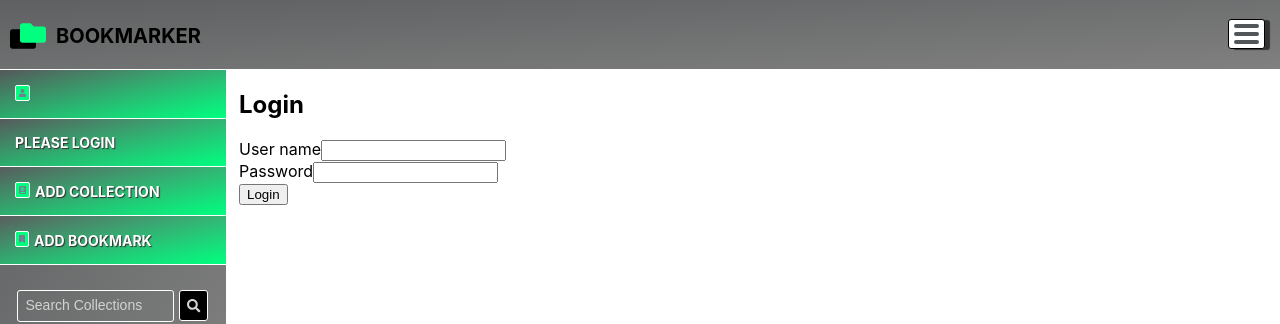
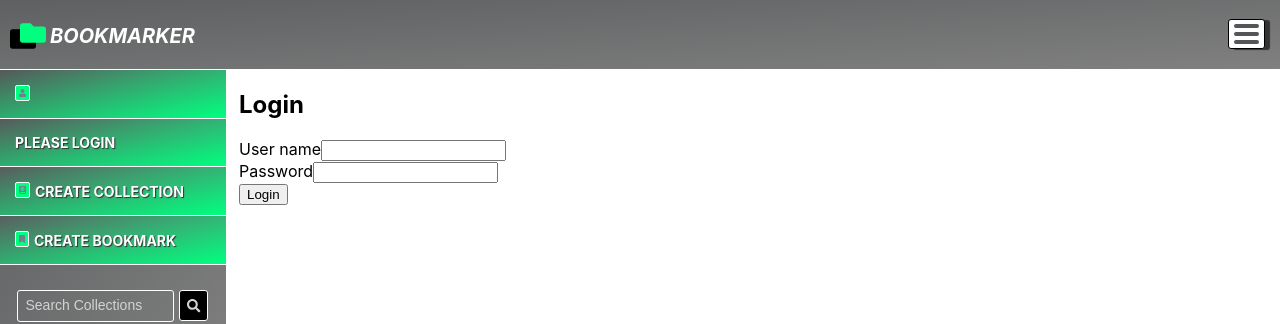
Before and after one commit to quonn-bernard/React-bookmarking-client, a React (Create React App) app: page /login in a window 1280 px wide. Shown: the top 324 px of the page. Built offline with nearby package versions, Linux system fonts and the light colour scheme; no server answers.

Commit message:
updated sidebar btn icons

```diff
--- a/src/App.js
+++ b/src/App.js
@@ -140,6 +140,7 @@ class App extends Component {
         const folder = <FontAwesomeIcon style={{ marginLeft: "50px", marginTop: "-10px", fontSize: "26px" }} icon={faFolder} className=" thumbsUp fa-4x" />
         const resultFolder = <FontAwesomeIcon style={{ fontSize: "16px", color: "springgreen", marginRight: "5px" }} icon={faFolder} className="" />
         const shadowFolder = <FontAwesomeIcon style={{ marginLeft: "10px", fontSize: "26px", marginBottom: "-6px" }} icon={faFolder} className="shadowFolder fa-4x" />
+        const bmFolder = <FontAwesomeIcon style={{ fontSize: "26px", margin: "15px 5px -10px 0", color: "springgreen"}} icon={faBookmark} className="shadowFolder fa-4x" />
         const value = {
             bookmarks: this.state.bookmarks,
             collections: this.state.collections,
@@ -158,7 +159,7 @@ class App extends Component {
                     <NavBar swapOpen={this.swapOpen}>
                         <Logo>
                             <span style={{ fontSize: "11px" }} className="folder">{shadowFolder}{folder}</span>
-                            <span style={{ textDecoration: "none", fontSize: "20px", marginLeft: "10px", color: "black" }}>BOOKMARKER</span>
+                            <span style={{ textDecoration: "none", fontSize: "20px", marginLeft: "4px", color: "white", fontStyle: "italic" }}>BOOKMARKER</span>
                         </Logo>
                     </NavBar>
                     {/* <MblNav open={this.state.hamburgerOpen}></MblNav> */}
@@ -172,8 +173,8 @@ class App extends Component {
                                     ? < Link onClick={this.logout}> <AsideBtn icon={signOutIcon} name={'Logout'}></AsideBtn> </Link>
                                     : <AsideBtn name={'Please Login'}></AsideBtn>}
 
-                                {< Link to="/AddCollection" > <AsideBtn icon={atlasIcon} name="Add Collection"></AsideBtn> </Link>}
-                                {< Link to="/AddBookmark" > <AsideBtn icon={bookmarkIcon} name={'Add Bookmark'}></AsideBtn> </Link>}
+                                {< Link to="/AddCollection" > <AsideBtn icon={atlasIcon} name="Create Collection"></AsideBtn> </Link>}
+                                {< Link to="/AddBookmark" > <AsideBtn icon={bookmarkIcon} name={'Create Bookmark'}></AsideBtn> </Link>}
                             </div>
 
                             {/* Grey area beneath last sidebar button/ features search box filter */}
@@ -190,7 +191,7 @@ class App extends Component {
                                     {(this.state.filteredCollection.length > 0)
                                         ? this.state.filteredCollection.map(collection => {
                                             if(parseInt(collection.author) === this.state.profile.id)
-                                            return <div className="sidebar-filter-result"><p>{resultFolder}{collection.name}</p></div>
+                                            return <div className="sidebar-filter-result"><Link to={"/collection/" + collection.id}>{resultFolder}{collection.name}</Link></div>
                                         })
                                         : null}
                                 </div>
@@ -201,7 +202,7 @@ class App extends Component {
                             {/* Renders CollectionList as soon as local storage gets authToken  */}
                             <Route exact path='/' render={(props) => <CollectionList {...props} profile={value.profile} collections={value.collections} />} />
 
-                            <Route path='/collection/:collectionId' render={(props) => <BookmarkList {...props} bookmarks={value.bookmarks} />} />
+                            <Route path='/collection/:collectionId' render={(props) => <BookmarkList {...props} icon={bmFolder} bookmarks={value.bookmarks} />} />
                             <Route path='/bookmark/:bookmarkId' render={(props) => <BookmarkDesc {...props} bookmarks={value.bookmarks} />} />
                             <Route exact path='/AddCollection' component={AddCollection} /> {/*Add Collection Form Path*/}
                             <Route path='/AddBookmark' component={AddBookmark} />{/* Add Bookmark Form Path */}
```
